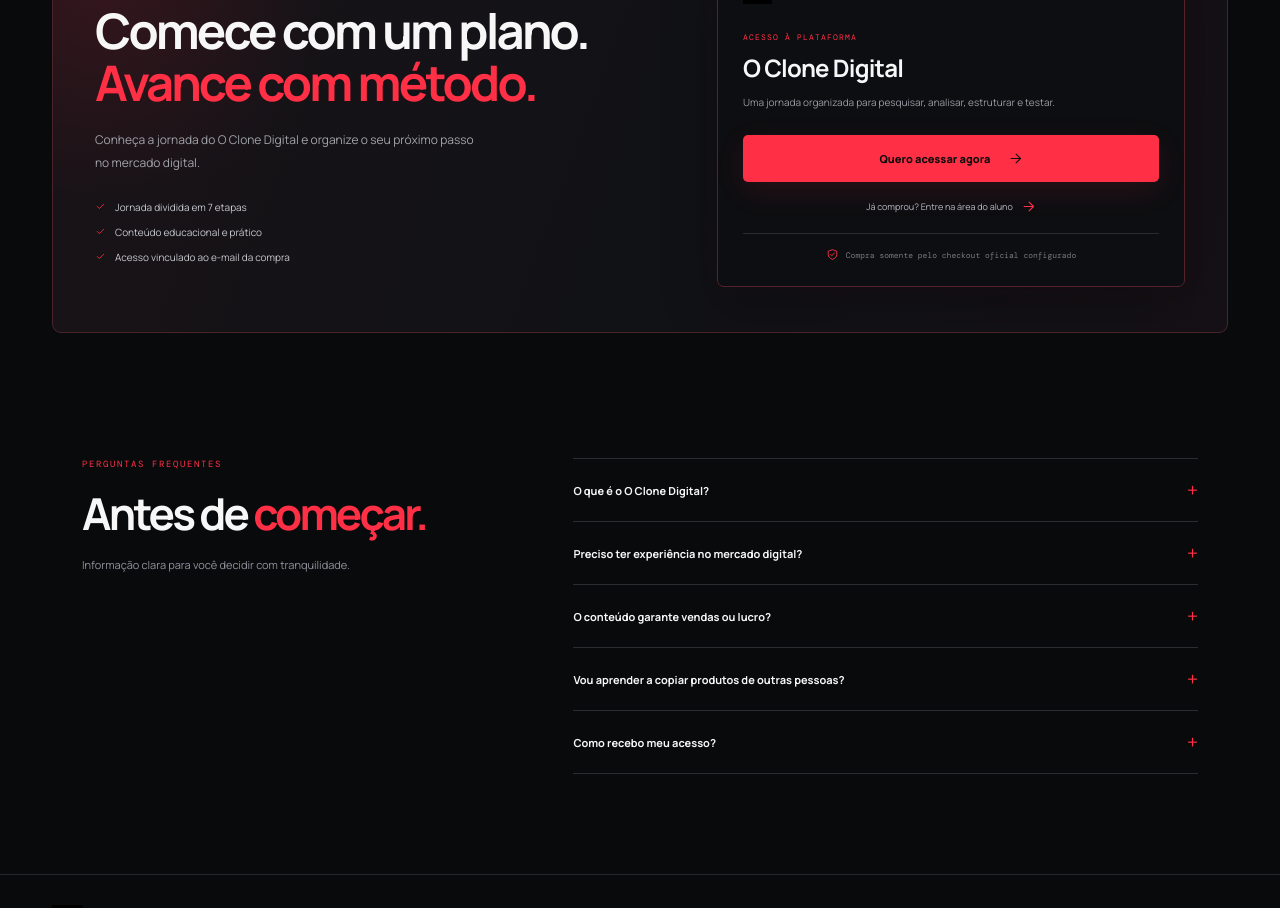
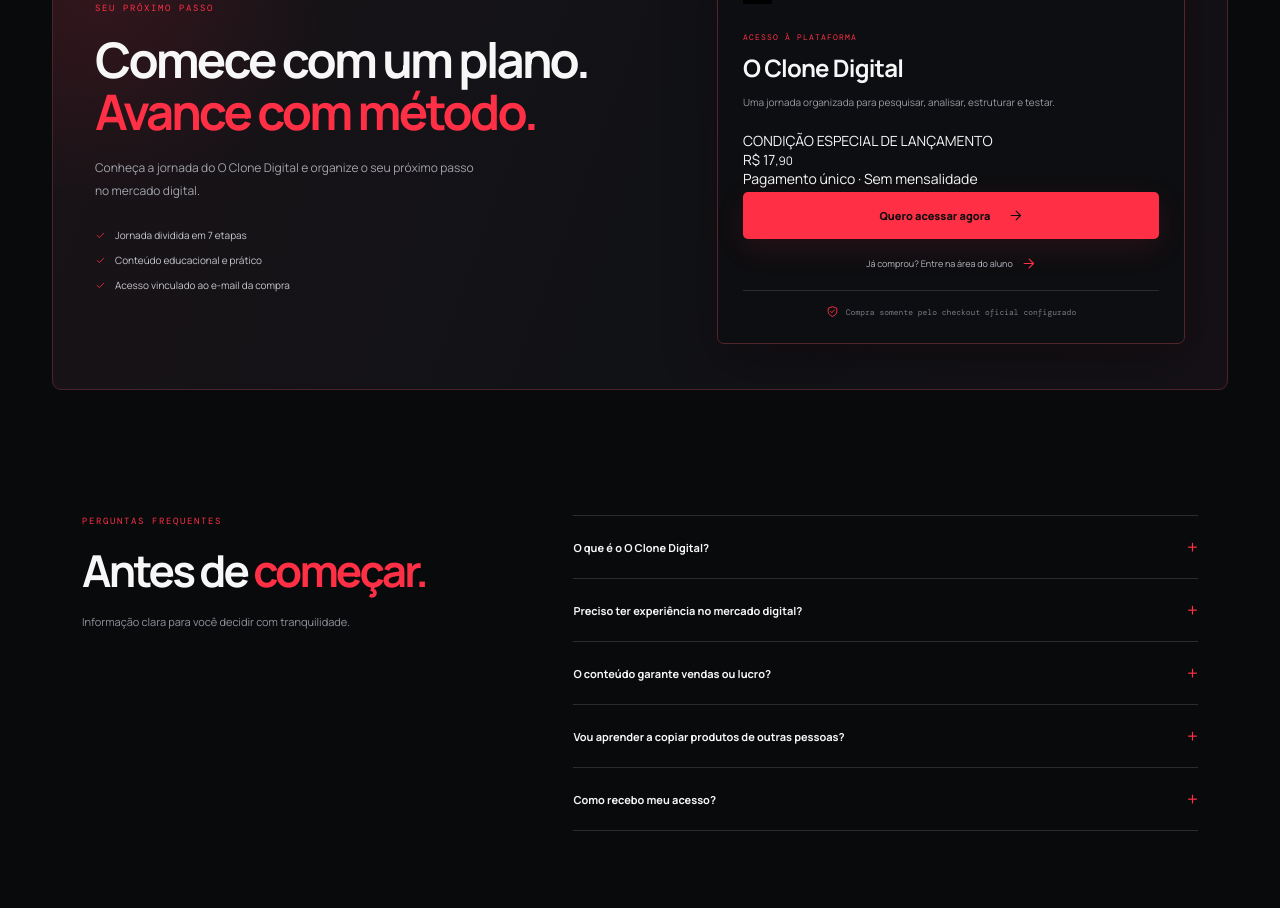
Before and after one commit to oLuiixz/o-clone-digital, a Next.js app: page / in a window 1280 px wide. Shown: the part 3560-4468 px from the top of the page. Built offline with nearby package versions, Linux system fonts and the light colour scheme; no server answers.

Commit message:
Show R$17.90 launch price on sales page

```diff
--- a/app/page.js
+++ b/app/page.js
@@ -77,6 +77,7 @@ export default function SalesPage(){
   </section>
   <section className="sales-offer-section" id="oferta"><div className="sales-offer-glow" aria-hidden="true"/><div className="sales-offer-copy"><div className="sales-kicker"><span/> SEU PRÓXIMO PASSO</div><h2>Comece com um plano.<br/><em>Avance com método.</em></h2><p>Conheça a jornada do O Clone Digital e organize o seu próximo passo no mercado digital.</p><div className="sales-offer-checks"><span><Check/> Jornada dividida em 7 etapas</span><span><Check/> Conteúdo educacional e prático</span><span><Check/> Acesso vinculado ao e-mail da compra</span></div></div>
    <div className="sales-offer-card"><div className="sales-offer-card-top"><img src="/imagens/E900F1F7-AFCC-42AA-AA22-F92B83E84AF8.png" alt=""/><span>O CLONE DIGITAL</span></div><div className="sales-offer-name">ACESSO À PLATAFORMA</div><h3>O Clone Digital</h3><p>Uma jornada organizada para pesquisar, analisar, estruturar e testar.</p>
+    <div className="sales-offer-pricing"><span className="sales-offer-price-label">CONDIÇÃO ESPECIAL DE LANÇAMENTO</span><div className="sales-offer-price"><span>R$</span> 17<small>,90</small></div><span className="sales-offer-price-note">Pagamento único · Sem mensalidade</span></div>
     {checkoutUrl?<a className="sales-button sales-button-primary sales-buy-button" href={checkoutUrl} target="_blank" rel="noreferrer">Quero acessar agora <Arrow/></a>:<div className="sales-checkout-pending"><b>Checkout SyncPay pendente</b><span>O link oficial de compra ainda precisa ser configurado para ativar a finalização nesta página.</span></div>}
     <Link className="sales-offer-login" href="/login">Já comprou? Entre na área do aluno <Arrow/></Link><div className="sales-offer-secure"><span><ShieldIcon/></span> Compra somente pelo checkout oficial configurado</div>
    </div>
```
